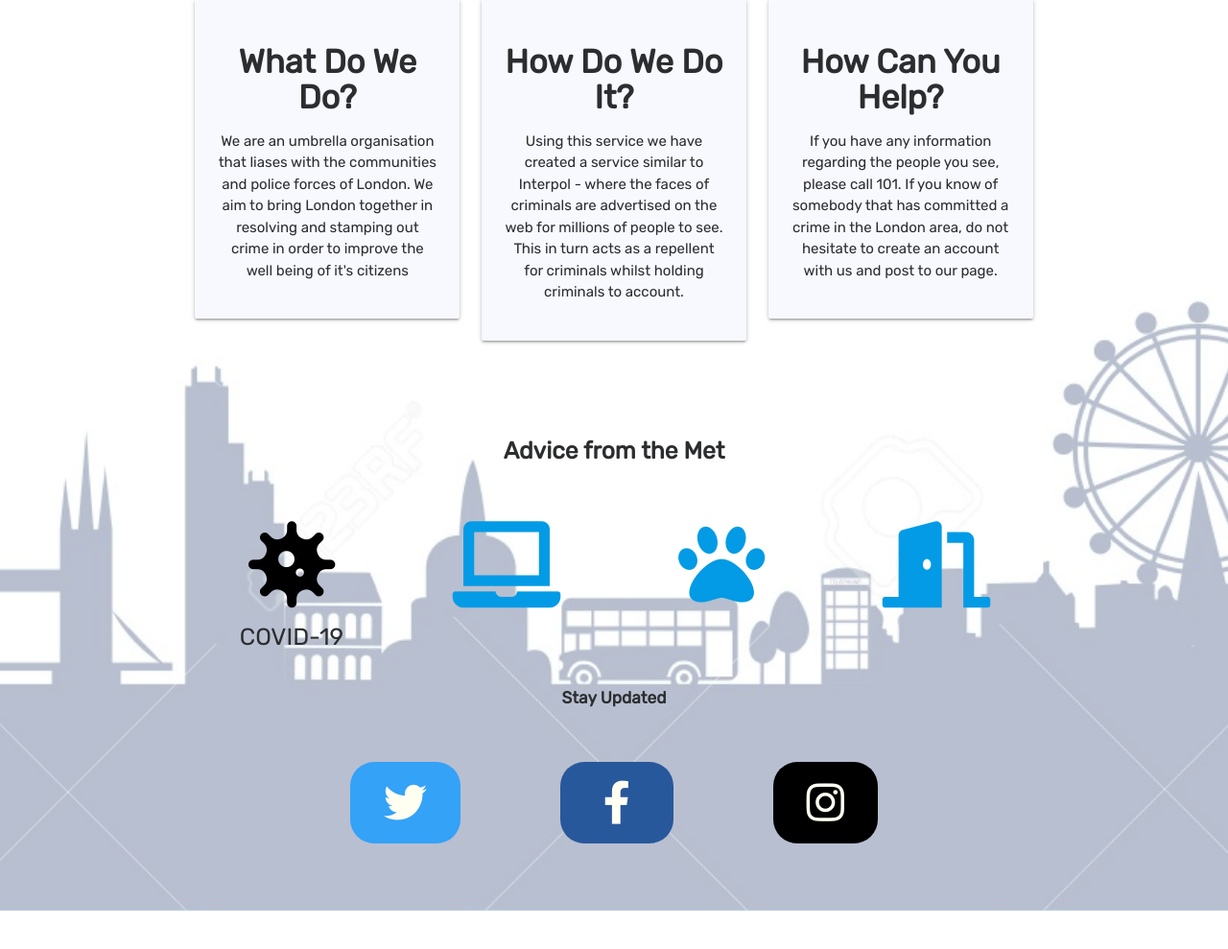
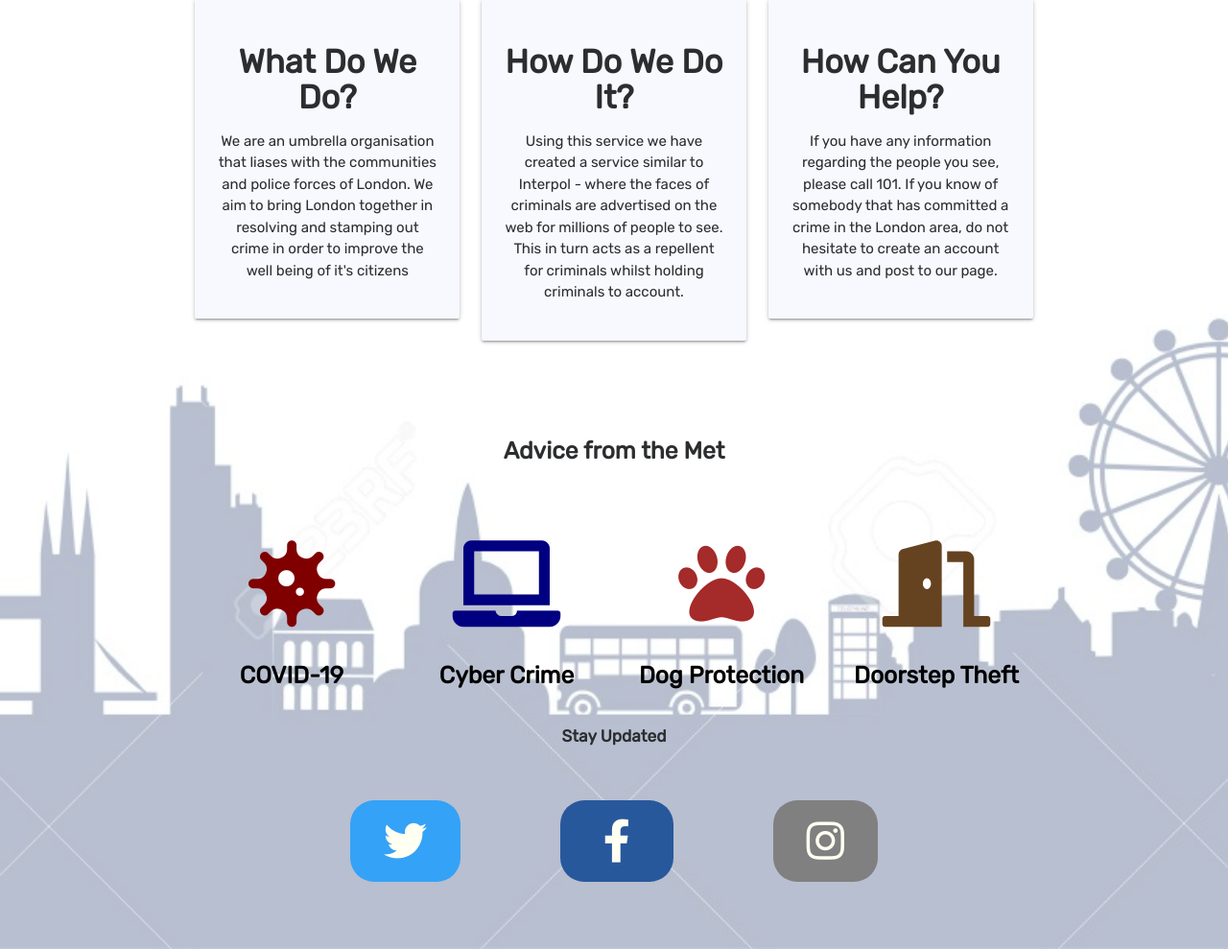
Before and after one commit to Code-Institute-Submissions/adamkcook94-london_pd_AugResub, a Flask app: page / in a window 1280 px wide. Shown: the part 258-1247 px from the top of the page at 96% size. Before the commit the page ends 1207 px from the top, so only its background shows below. Run offline with Flask 2, Linux system fonts and the light colour scheme; some libraries are stand-ins or nearby versions.

Commit message:
Completed styling of advice icons

```diff
--- a/static/css/style.css
+++ b/static/css/style.css
@@ -54,7 +54,43 @@ body {
   border: #2b2d2f;
 }
 
+.advice-icons {
+  margin: 20px;
+}
+
+.advice-text-color {
+  color: black;
+}
+
 .fa-virus {
+  color: maroon;
+}
+
+.fa-virus:hover {
+  color: black;
+}
+
+.fa-laptop {
+  color: navy;
+}
+
+.fa-laptop:hover {
+  color: black;
+}
+
+.fa-paw {
+  color: brown;
+}
+
+.fa-paw:hover {
+  color: black;
+}
+
+.fa-door-open {
+  color: #654321;
+}
+
+.fa-door-open:hover {
   color: black;
 }
 
@@ -85,26 +121,13 @@ body {
 .fa-instagram {
   color: rgba(255, 255, 242, 1);
   padding: 20px 35px;
-  background: black;
+  background: grey;
   border-radius: 25px;
   margin: 50px;
 }
 
 .fa-instagram:hover {
-  background: grey;
-  color: black;
-}
-
-.fa-snapchat-ghost {
-  color: white;
-  padding: 20px 35px;
-  background: rgb(211, 208, 33);
-  border-radius: 25px;
-  margin: 50px;
-}
-
-.fa-snapchat-ghost:hover {
-  background: grey;
+  background: black;
 }
 
 @media only screen and (max-width: 1400px) {
--- a/templates/home.html
+++ b/templates/home.html
@@ -51,17 +51,25 @@
                 <h5 class="pi-font">Advice from the Met</h5>
             </div>
             <div class="col s12 m6 l3 center-align">
-                <a target="_blank" href="https://www.met.police.uk/advice/advice-and-information/c19/coronavirus-covid-19/"><i class="fas fa-virus fa-6x"></i></a>
-                <h5>COVID-19</h5>
+                <a target="_blank" href="https://www.met.police.uk/advice/advice-and-information/c19/coronavirus-covid-19/"><i class="fas fa-virus fa-6x advice-icons"></i></a>
+                <a href="https://www.met.police.uk/advice/advice-and-information/c19/coronavirus-covid-19/"><h5 class="pi-font advice-text-color">COVID-19</h5></a>
+
             </div>
             <div class="col s12 m6 l3 center-align">
-                <a href="https://www.met.police.uk/advice/advice-and-information/fa/fraud/online-fraud/"><i class="fas fa-laptop fa-6x"></i></a>
+                <a href="https://www.met.police.uk/advice/advice-and-information/fa/fraud/online-fraud/"><i class="fas fa-laptop fa-6x advice-icons"></i></a>
+                <a href="https://www.met.police.uk/advice/advice-and-information/c19/coronavirus-covid-19/"><h5 class="pi-font advice-text-color">Cyber Crime</h5></a>
+
             </div>
             <div class="col s12 m6 l3 center-align">
-                <a href="https://www.met.police.uk/police-forces/metropolitan-police/areas/campaigns/2021/protecting-dog-theft/"><i class="fas fa-paw fa-6x"></i></a>
+                <a href="https://www.met.police.uk/police-forces/metropolitan-police/areas/campaigns/2021/protecting-dog-theft/"><i class="fas fa-paw fa-6x advice-icons"></i></a>
+                <a href="https://www.met.police.uk/police-forces/metropolitan-police/areas/campaigns/2021/protecting-dog-theft/">
+                    <h5 class="pi-font advice-text-color">Dog Protection</h5></a>
+
             </div>
             <div class="col s12 m6 l3 center-align">
-                <a href="https://www.met.police.uk/cp/crime-prevention/protect-home-crime/theft-from-a-doorstep/"><i class="fas fa-door-open fa-6x"></i></a>
+                <a href="https://www.met.police.uk/cp/crime-prevention/protect-home-crime/theft-from-a-doorstep/"><i class="fas fa-door-open fa-6x advice-icons"></i></a>
+                <a href="https://www.met.police.uk/advice/advice-and-information/c19/coronavirus-covid-19/"><h5 class="pi-font advice-text-color">Doorstep Theft</h5></a>
+
             </div>
         </div>
         <div class="row">
```
